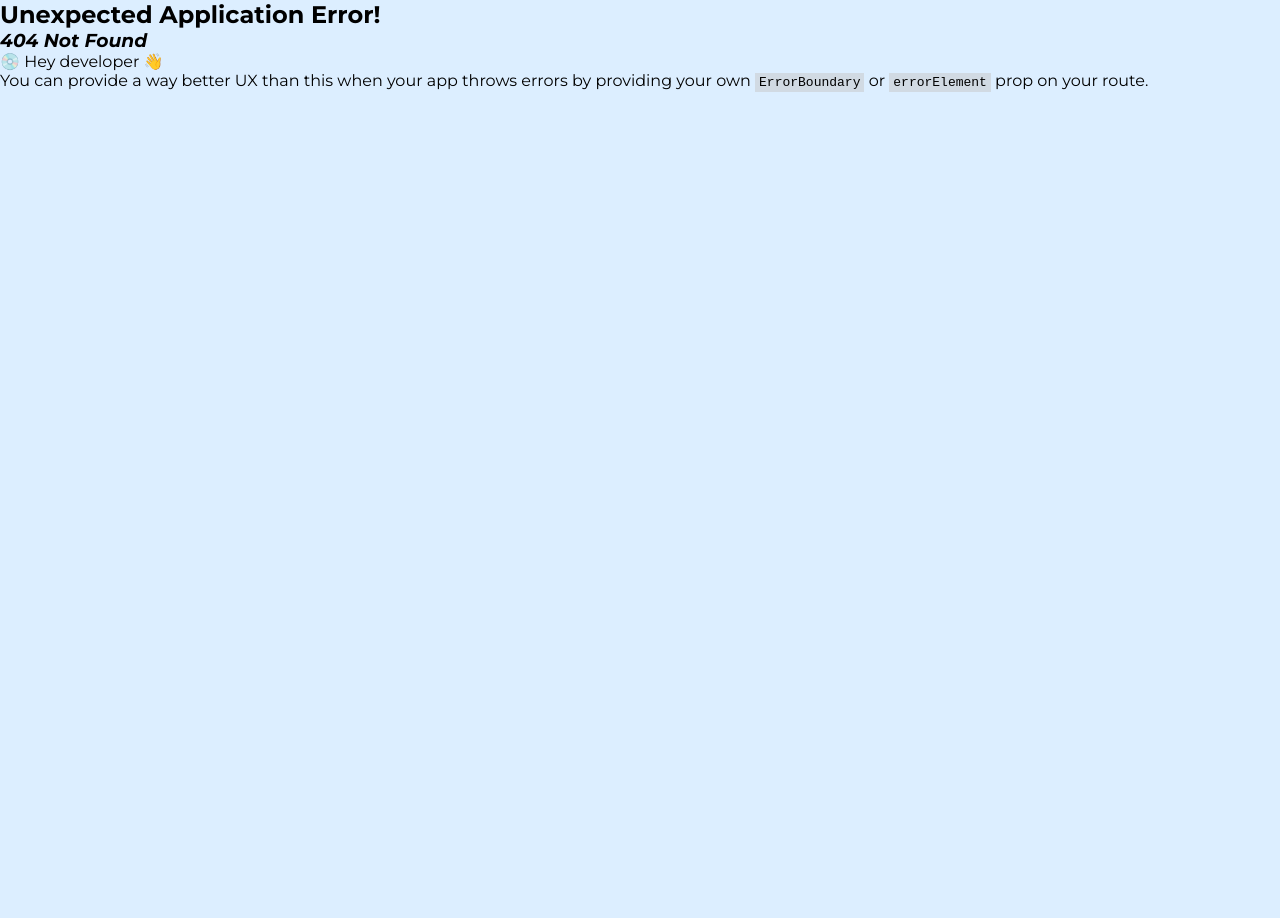
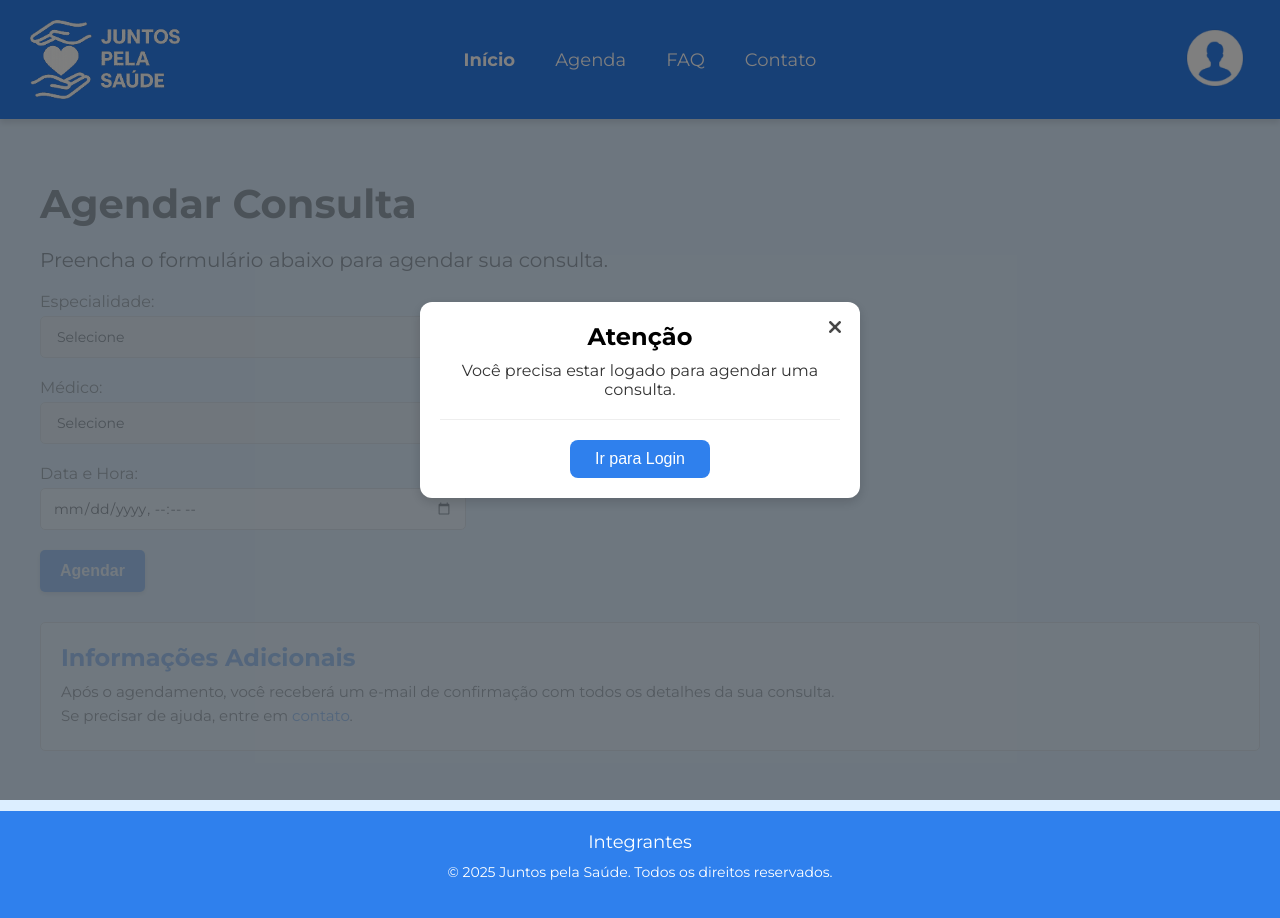
Before and after one commit to annaclrl/juntos-pela-saude, a React (Vite) app: page /agendar-consulta in a window 1280 px wide. Before the commit this address had no page. Shown: the top 918 px of the page. Before the commit the page ends 800 px from the top, so only its background shows below. Built offline with nearby package versions, Linux system fonts and the light colour scheme.

Commit message:
Criando e estilizando página de AgendarConsulta e adicionando sua rota

```diff
--- a/src/pages/Agenda/index.tsx
+++ b/src/pages/Agenda/index.tsx
@@ -1,4 +1,3 @@
-// src/pages/Agenda.tsx
 import { useState, useEffect, type FormEvent } from "react";
 import CardConsulta, { type StatusConsulta } from "../../components/CardConsulta";
 import Modal from "../../components/ModalAcesso";
--- /dev/null
+++ b/src/pages/AgendarConsulta/AgendarConsulta.css
@@ -0,0 +1,99 @@
+#agendar_consulta_container {
+    padding: 60px 0px 60px 40px;
+}
+
+#agendar_consulta_container h1 {
+    font-family: var(--fonte-principal);
+    font-size: 40px;
+    margin-bottom: 20px;
+    color: black;
+}
+
+#agendar_consulta_container>p {
+    font-family: var(--fonte-principal);
+    font-size: 20px;
+    margin-bottom: 20px;
+    color: black;
+}
+
+.agendar_consulta_form_campo {
+    margin-bottom: 20px;
+}
+
+.agendar_consulta_form_campo label {
+    display: block;
+    font-family: var(--fonte-principal);
+    font-size: 16px;
+    margin-bottom: 5px;
+    color: #333;
+}
+
+.agendar_consulta_form_campo select,
+.agendar_consulta_form_campo input {
+    width: 100%;
+    max-width: 400px;
+    padding: 10px 12px;
+    border: 1px solid #ccc;
+    border-radius: 5px;
+    font-family: var(--fonte-principal);
+    font-size: 14px;
+
+}
+
+.agendar_consulta_form_campo select:focus,
+.agendar_consulta_form_campoinput:focus {
+    border-color: var(--azul-princial);
+    box-shadow: 0 0 5px rgba(0, 123, 255, 0.5);
+    outline: none;
+}
+
+#agendar_consulta_botao {
+    background-color: var(--azul-princial);
+    color: #ffffff;
+    font-weight: bold;
+    border: none;
+    border-radius: 5px;
+    padding: 12px 20px;
+    cursor: pointer;
+    font-size: 16px;
+    transition: background-color 0.3s, transform 0.2s;
+    box-shadow: 0 2px 5px rgba(0, 0, 0, 0.2);
+    /* Sombra sutil para o botão */
+}
+
+#agendar_consulta_botao:hover {
+    transform: translateY(-2px);
+}
+
+#agendar_consulta_botao:active {
+    transform: translateY(0);
+}
+
+
+.agendar-consulta_informacoes{
+    width: 95%;
+    margin-top: 30px;
+    padding: 20px;
+    background-color: #f0f8ff;
+    border-radius: 5px;
+    border: 1px solid #ccc;
+}
+
+.agendar-consulta_informacoes h2 {
+    font-family: var(--fonte-principal);
+    font-size: 24px;
+    color: var(--azul-princial);
+    margin-bottom: 10px;
+}
+
+.agendar-consulta_informacoes p {
+    font-family: var(--fonte-principal);
+    font-size: 15px;
+    color: #333;
+    margin: 5px 0;
+}
+
+a {
+    text-decoration: none;
+    color: var(--azul-princial);
+}
--- /dev/null
+++ b/src/pages/AgendarConsulta/index.tsx
@@ -0,0 +1,142 @@
+import { useState, useEffect } from "react";
+import { useNavigate } from "react-router-dom";
+import Modal from "../../components/ModalAcesso";
+import "./AgendarConsulta.css";
+
+interface Consulta {
+  especialidade: string;
+  medico: string;
+  dataHora: string;
+  status: string;
+  usuarioEmail: string;
+}
+
+const AgendarConsulta = () => {
+  const [especialidade, setEspecialidade] = useState("");
+  const [medico, setMedico] = useState("");
+  const [dataHora, setDataHora] = useState("");
+  const [usuarioEmail, setUsuarioEmail] = useState<string | null>(null);
+  const [showModal, setShowModal] = useState(false);
+  const navigate = useNavigate();
+
+  // Verifica se usuário está logado
+  useEffect(() => {
+    const usuarioLogado = JSON.parse(localStorage.getItem("usuarioLogado") || "null");
+    if (!usuarioLogado) {
+      setShowModal(true);
+    } else {
+      setUsuarioEmail(usuarioLogado.email);
+    }
+  }, []);
+
+  const handleSubmit = (e: React.FormEvent) => {
+    e.preventDefault();
+    if (!usuarioEmail) return;
+
+    const dataSelecionada = new Date(dataHora);
+    const agora = new Date();
+
+    if (dataSelecionada < agora) {
+      alert("❌ Não é possível agendar para uma data que já passou.");
+      return;
+    }
+
+    const novaConsulta: Consulta = {
+      especialidade,
+      medico,
+      dataHora,
+      status: "Confirmada",
+      usuarioEmail,
+    };
+
+    const consultas = JSON.parse(localStorage.getItem("consultas") || "[]");
+    consultas.push(novaConsulta);
+    localStorage.setItem("consultas", JSON.stringify(consultas));
+
+    navigate("/agenda");
+  };
+
+  return (
+    <main>
+      <Modal
+        mostrar={showModal}
+        titulo="Atenção"
+        mensagem="Você precisa estar logado para agendar uma consulta."
+        onClose={() => setShowModal(false)}
+        acaoOpcional={{ texto: "Ir para Login", onClick: () => navigate("/login") }}
+      />
+
+      <section id="agendar_consulta_container" style={{ opacity: showModal ? 0.3 : 1, pointerEvents: showModal ? "none" : "auto" }}>
+
+        <h1>Agendar Consulta</h1>
+        <p>Preencha o formulário abaixo para agendar sua consulta.</p>
+
+        <form className="agendar_consulta_form" onSubmit={handleSubmit}>
+
+          <div className="agendar_consulta_form_campo">
+            <label htmlFor="especialidade">Especialidade:</label>
+            <select
+              id="especialidade"
+              value={especialidade}
+              onChange={(e) => setEspecialidade(e.target.value)}
+              required
+            >
+              <option value="">Selecione</option>
+              <option value="Fisioterapia">Fisioterapia</option>
+              <option value="Pediatria">Pediatria</option>
+              <option value="Dermatologia">Dermatologia</option>
+              <option value="Cardiologia">Cardiologia</option>
+              <option value="Oftalmologia">Oftalmologia</option>
+              <option value="Ginecologia">Ginecologia</option>
+              <option value="Ortopedia">Ortopedia</option>
+              <option value="Neurologia">Neurologia</option>
+            </select>
+          </div>
+
+          <div className="agendar_consulta_form_campo">
+            <label htmlFor="medico">Médico:</label>
+            <select
+              id="medico"
+              value={medico}
+              onChange={(e) => setMedico(e.target.value)}
+              required
+            >
+              <option value="">Selecione</option>
+              <option value="Dr. Felipe">Dr. Felipe</option>
+              <option value="Dr. Gabriel">Dr. Gabriel</option>
+              <option value="Dra. Ana">Dra. Ana</option>
+              <option value="Dr. João">Dr. João</option>
+              <option value="Dra. Maria">Dra. Maria</option>
+              <option value="Dr. Carlos">Dr. Carlos</option>
+              <option value="Dra. Fernanda">Dra. Fernanda</option>
+              <option value="Dr. Ricardo">Dr. Ricardo</option>
+            </select>
+          </div>
+
+          <div className="agendar_consulta_form_campo">
+            <label htmlFor="dataHora">Data e Hora:</label>
+            <input
+              type="datetime-local"
+              id="dataHora"
+              value={dataHora}
+              onChange={(e) => setDataHora(e.target.value)}
+              required
+            />
+          </div>
+
+          <button id="agendar_consulta_botao" type="submit" disabled={showModal}>
+            Agendar
+          </button>
+        </form>
+
+        <div className="agendar-consulta_informacoes">
+          <h2>Informações Adicionais</h2>
+          <p>Após o agendamento, você receberá um e-mail de confirmação com todos os detalhes da sua consulta.</p>
+          <p>Se precisar de ajuda, entre em <a href="/contato">contato</a>.</p>
+        </div>
+      </section>
+    </main>
+  );
+};
+
+export default AgendarConsulta;
--- a/src/routes/AppRoutes.tsx
+++ b/src/routes/AppRoutes.tsx
@@ -9,6 +9,7 @@ import Login from "../pages/Login";
 import Cadastro from "../pages/Cadastro";
 import DadosConta from "../pages/DadosConta";
 import EditarDados from "../pages/EditarDados";
+import AgendarConsulta from "../pages/AgendarConsulta";
 
 export const routes = createBrowserRouter([
   {
@@ -51,7 +52,10 @@ export const routes = createBrowserRouter([
       {
         path: '/editar-dados',
         element: <EditarDados />
-      },
+      },{
+        path: '/agendar-consulta',
+        element: <AgendarConsulta />
+      }
     ]
   }
 ]);
```
